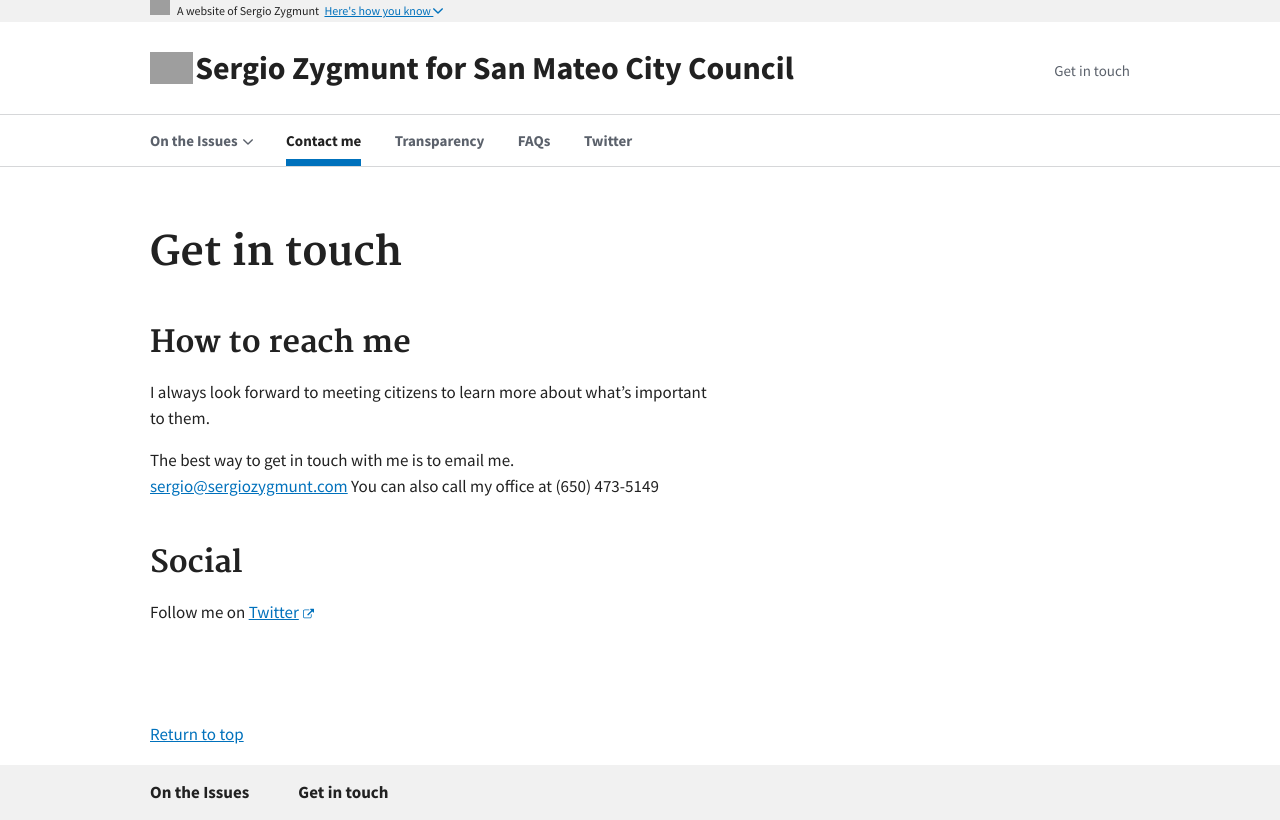
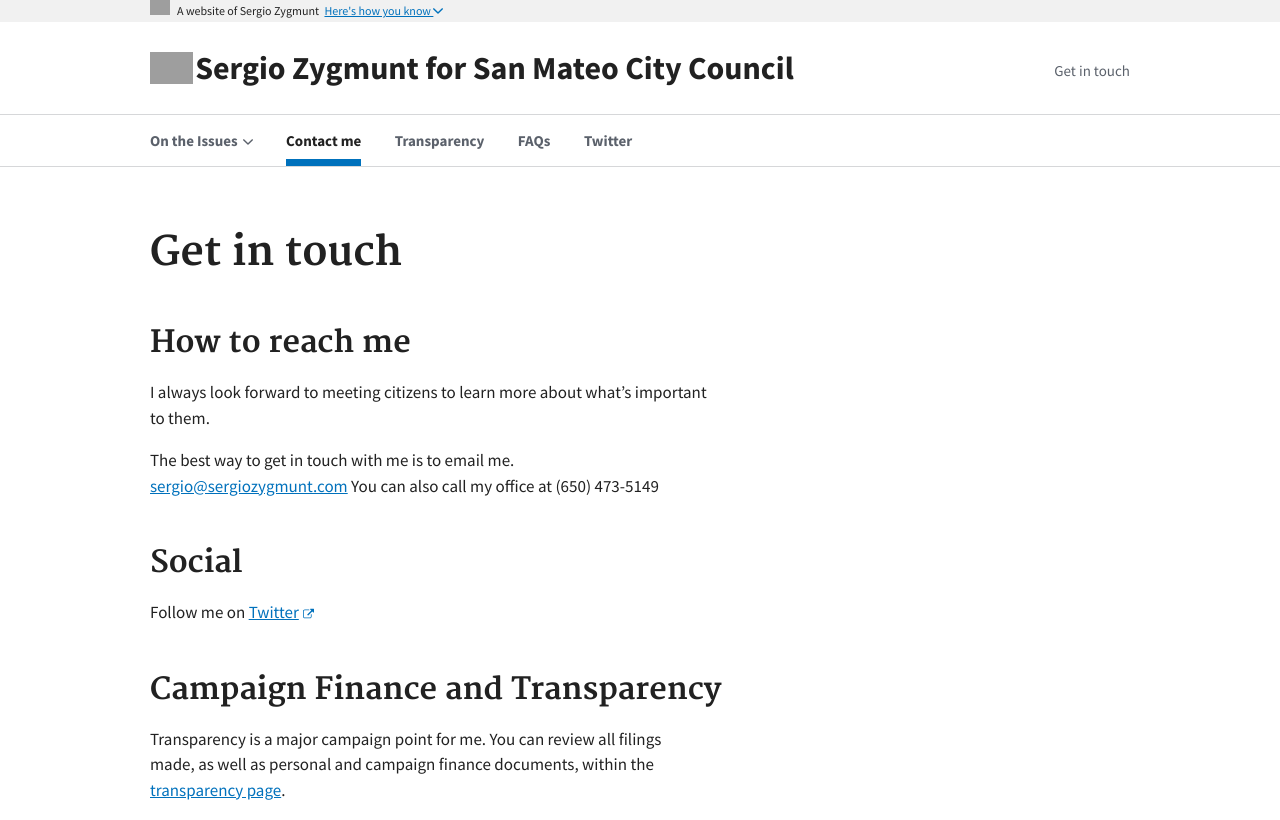
Before and after one commit to sergiozygmunt/sergio-for-city-council, a Jekyll site: the page built from demo/contact.md, in a window 1280 px wide, cut to the strip 0-820 px from the top of the page. Built offline with Jekyll 4.4.1, drawn with Linux system fonts in a browser that asks for light colours; grey boxes are pictures that could not be loaded.

Commit message:
Update contact.md

```diff
--- a/demo/contact.md
+++ b/demo/contact.md
@@ -14,6 +14,8 @@ The best way to get in touch with me is to email me.
 [sergio@sergiozygmunt.com](mailto:sergio@sergiozygmunt.com)
 You can also call my office at (650) 473-5149
 
-
 ## Social
 Follow me on [Twitter](https://twitter.com/sergiozygmunt){: .usa-external_link}
+
+## Campaign Finance and Transparency
+Transparency is a major campaign point for me. You can review all filings made, as well as personal and campaign finance documents, within the [transparency page](/transparency).
```
